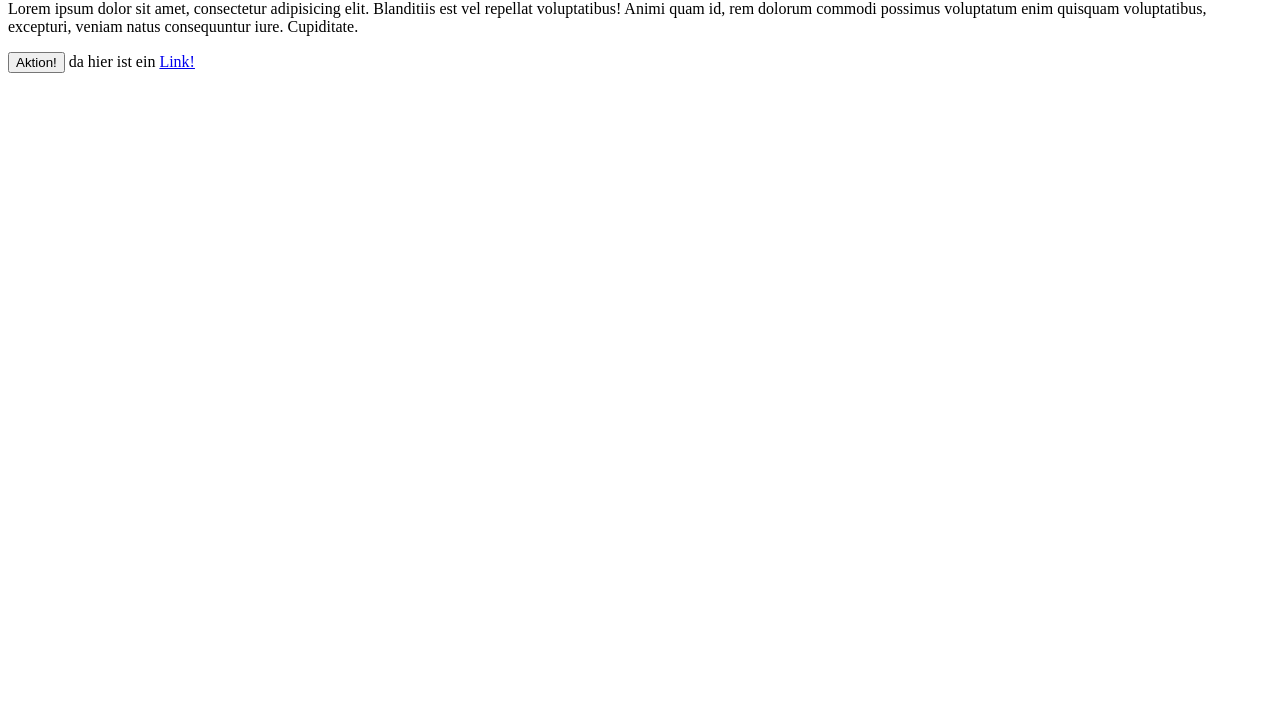
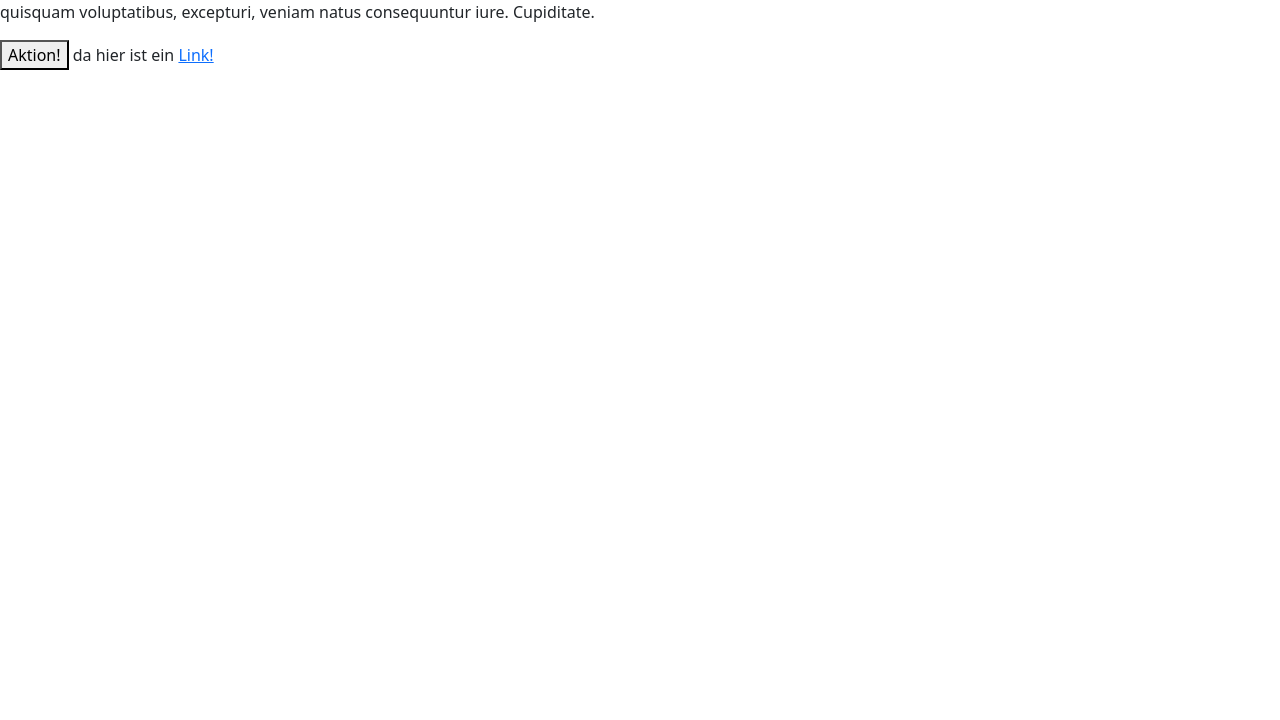
Before and after one commit to andreasmerkle1971/quizapp, a website: page index.html in a window 1280 px wide. Shown: the part 80-800 px from the top of the page. Drawn offline with nearby package versions, Linux system fonts and the light colour scheme.

Commit message:
installation bootstrap

```diff
--- a/index.html
+++ b/index.html
@@ -4,6 +4,7 @@
     <meta charset="UTF-8">
     <meta name="viewport" content="width=device-width, initial-scale=1.0">
     <title>Document</title>
+    <link rel="stylesheet" href="node_modules/bootstrap/dist/css/bootstrap.min.css">
 </head>
 <body>
     <h1>Hallo Welt!</h1>
--- /dev/null
+++ b/package.json
@@ -0,0 +1,5 @@
+{
+  "dependencies": {
+    "bootstrap": "^5.3.8"
+  }
+}
```
Also changed, not shown: 1 other file.
